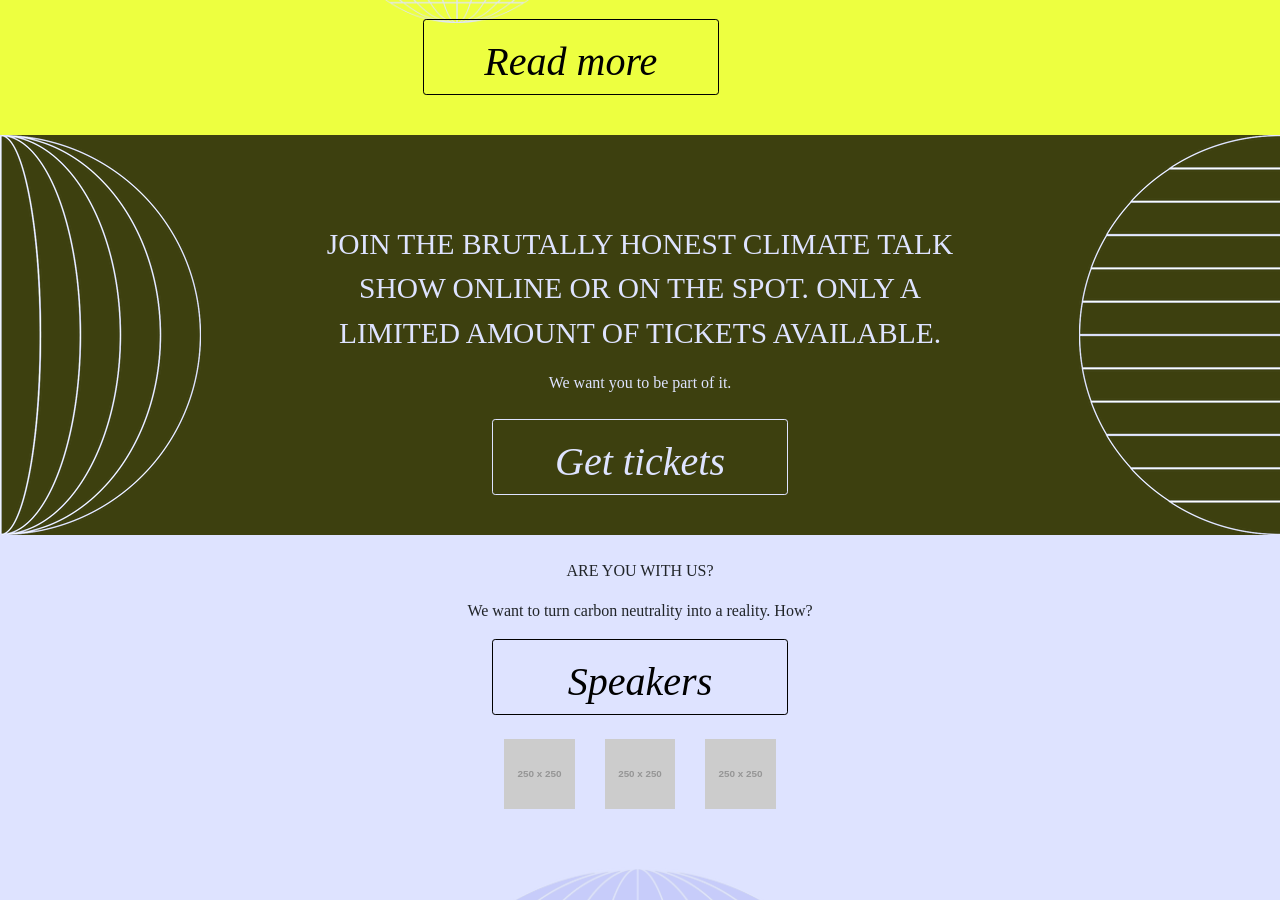
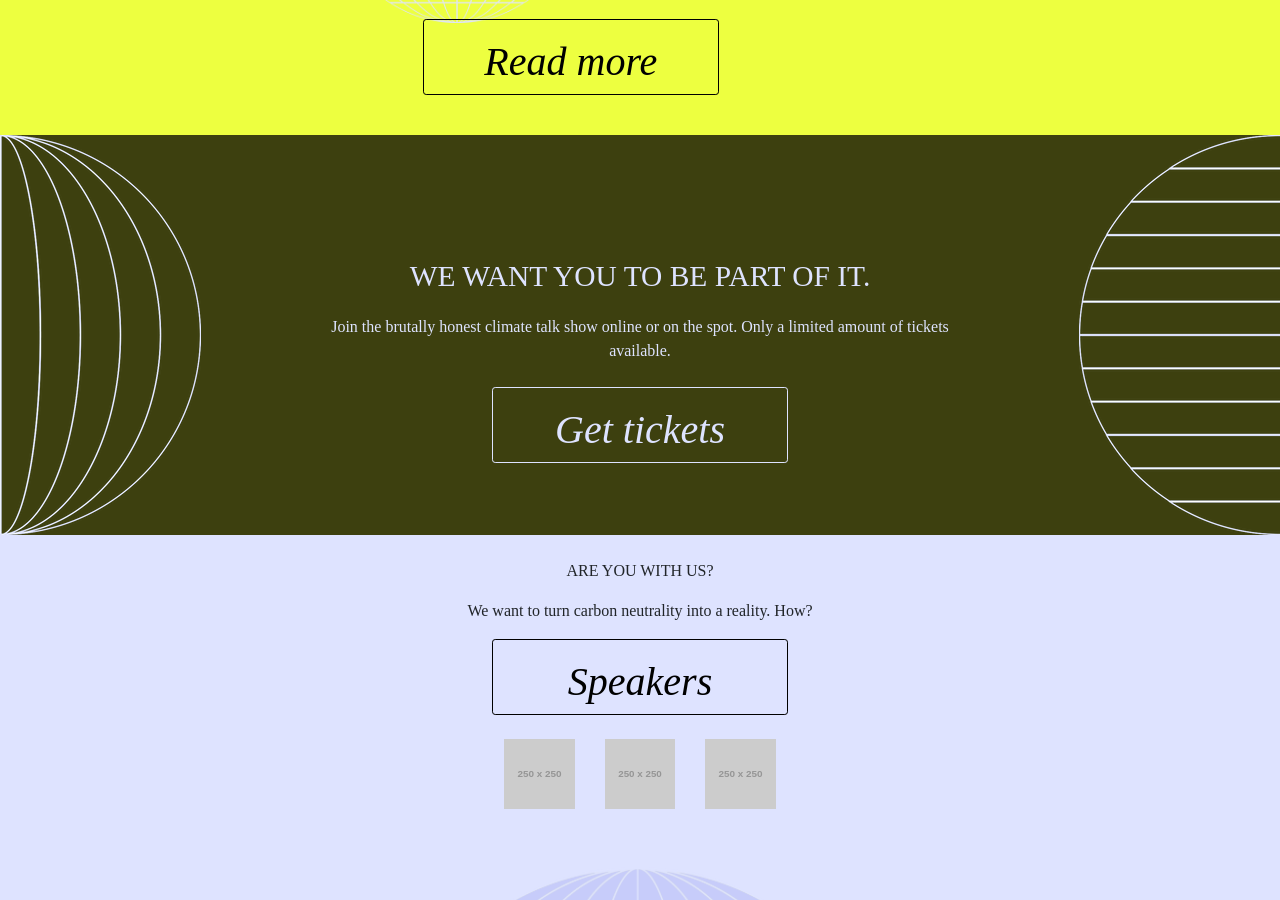
Before and after one commit to ilmastoveivi/helsinkiclimate-v2, a Jekyll site: the page built from index.md, in a window 1280 px wide and 900 px high, scrolled down 952 px. Built offline with Jekyll 4.4.1, drawn with Linux system fonts in a browser that asks for light colours; some web fonts are replaced.

Commit message:
Front page text change

```diff
--- a/_includes/home/talk_show.html
+++ b/_includes/home/talk_show.html
@@ -6,10 +6,10 @@
             <div id="talk-text-container" class="text-center mt-5 align-self-center">
               <div class="intro-text mb-4">
                   <div class="intro-text-header mb-2">
-                      {{page.brutally-honest | markdownify}}
+                      {{page.we-want-you-part | markdownify}}
                   </div>
                   <div>
-                      {{page.we-want-you-part | markdownify}}
+                      {{page.brutally-honest | markdownify}}
                   </div>
               </div>
               <div class="mt-3">
```
